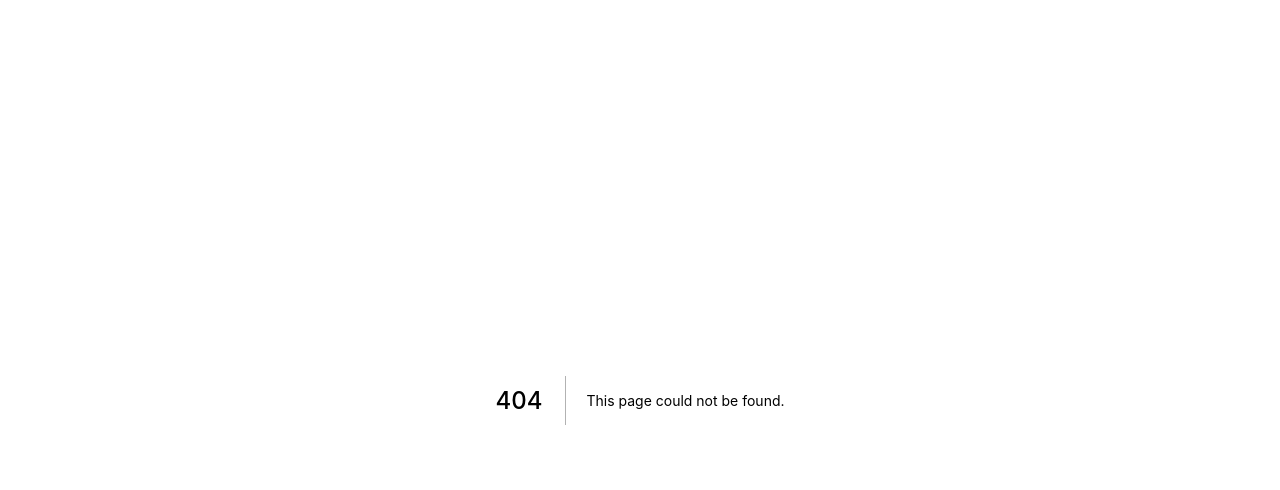
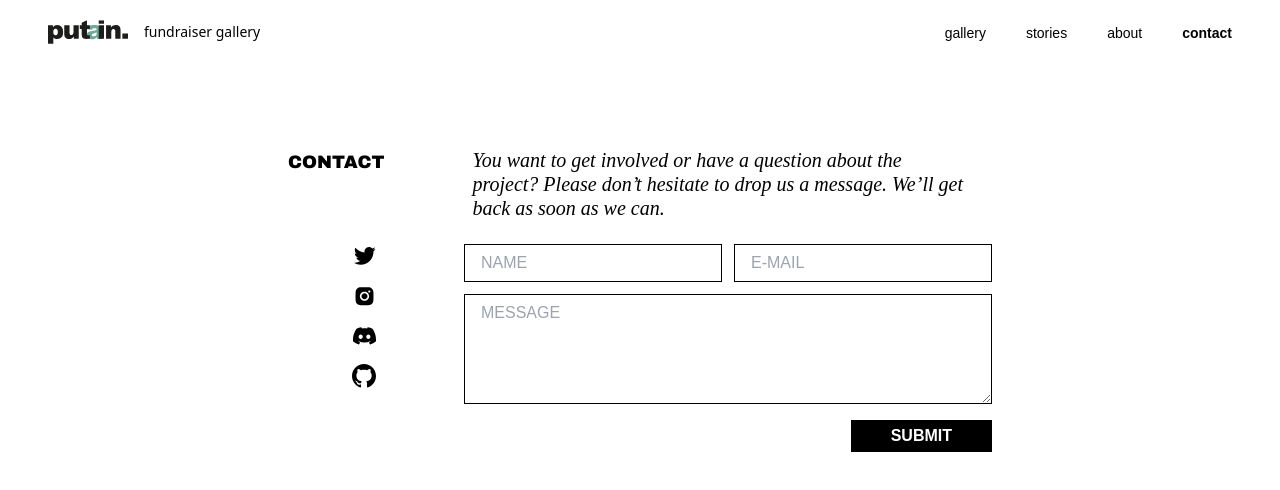
Before and after one commit to putain-wtf/putain.wtf, a Next.js app: page /contact in a window 1280 px wide. Before the commit this address had no page. Shown: the top 490 px of the page. Built offline with nearby package versions, Linux system fonts and the light colour scheme.

Commit message:
Add Contact page

```diff
--- a/package.json
+++ b/package.json
@@ -9,9 +9,11 @@
     "lint": "next lint"
   },
   "dependencies": {
+    "formik": "^2.2.9",
     "next": "12.1.0",
     "react": "17.0.2",
-    "react-dom": "17.0.2"
+    "react-dom": "17.0.2",
+    "yup": "^0.32.11"
   },
   "devDependencies": {
     "@types/node": "17.0.21",
--- /dev/null
+++ b/pages/contact.tsx
@@ -0,0 +1,123 @@
+import NavBar from "../components/NavBar/NavBar";
+import { NextPage } from "next";
+import { Formik, Form, Field, ErrorMessage, } from 'formik';
+import * as Yup from 'yup';
+import Link from "next/link";
+import SocialBar from "../components/SocialBar/SocialBar";
+
+const Contact: NextPage = () => {
+    const inputErrorClasses = (isError: boolean) => isError ? "" : ""
+    const inputClasses = " bg-white w-full py-1.5 md:py-1.5 px-2 mt-2 text-left focus:outline focus:outline-4 outline-transparent focus:outline-black/20 border-black font-arial placeholder:uppercase px-4 font-normal text-light-gray antialiased border-[1px] "
+
+    const linkArray = [
+        {href:"https://twitter.com/PutainWtf", iconClass:"bg-twitter-black"},
+        {href:"", iconClass: "bg-insta-black"},
+        {href:"https://discord.com/channels/@me/putain.wtf#8590", iconClass: "bg-discord-black"},
+        {href:"https://github.com/putain-wtf", iconClass: "bg-github-black"},
+    ]
+
+    return (
+        <>
+            <NavBar />
+            <div className=" mx-auto md:px-40 max-w-lg md:max-w-screen-lg">
+                <div className='text-center md:flex mt-20 md:space-x-16 '>
+                    <div className='font-arial-black font-black text-base md:text-lg uppercase'>
+                        Contact
+                    </div>
+                    <div className='font-times font-normal italic text-xl mt-2 px-6 antialiased leading-6 md:mt-0 md:text-left'>
+                        You want to get involved or have a question about the project? Please don’t hesitate to drop us a message. We’ll get back as soon as we can.
+                    </div>
+                </div>
+                <div className=" md:flex md:space-x-20 mt-4">
+                    <div className="hidden md:flex md:flex-col md:ml-14 md:justify-start">
+                        {linkArray.map((link, index) => {
+                            return (
+                                <Link key={index} href={link.href}  >
+                                    <a className="h-10 w-10 p-2">
+                                        <div className={`${link.iconClass} h-full w-full bg-center bg-contain bg-no-repeat`}>
+                                        </div>
+                                    </a>
+                                </Link>
+                            )
+                        })}
+                    </div>
+                    <div className="md:w-full">
+                        <Formik
+                            initialValues={{
+                                email: '' ,
+                                name: '',
+                                message: ''}}
+                            // validationSchema={Yup.object({
+                            //     name: Yup.string()
+                            //     .min(2, 'Too Short!')
+                            //     .max(50, 'Too Long!')
+                            //     .required('Required'),
+                            //     message: Yup.string()
+                            //     .min(2, 'Your message is too short')
+                            //     .required('Please fill in a message'),
+                            //     email: Yup.string().email("Please fill in a valid Email Address").required("Please fill in a valid Email Address"),
+                            // })}
+                            onSubmit={(values, { setSubmitting }) => {
+                                setTimeout(() => {
+                                alert(JSON.stringify(values, null, 2));
+                                setSubmitting(false);
+                                }, 400);
+                            }}
+                        >
+                            {({ errors, touched}) => (
+                                <Form>
+                                    <div className=' mx-4 md:mx-0 '>
+                                        <div className='flex flex-col items-center mt-4 md:flex-row md:space-x-3 md:mt-0'>
+                                            <div className='w-full '>
+                                                <Field
+                                                    className={inputClasses + inputErrorClasses(errors.name && touched.name ? true : false)}
+                                                    name="name"
+                                                    type="text"
+                                                    placeholder="Name"
+                                                />
+                                                <div className=' text-xs font-times italic md:mx-auto md:my-auto'><ErrorMessage name="name"/></div>
+                                            </div>
+                                            <div className='w-full'>
+                                                <Field
+                                                    className={inputClasses + inputErrorClasses(errors.email && touched.email ? true : false)}
+                                                    name="email"
+                                                    type="email"
+                                                    placeholder="E-mail"
+                                                />
+                                                <div className='text-xs font-times italic md:mx-auto md:my-auto '><ErrorMessage name="email"/></div>
+                                            </div>
+                                        </div>
+                                        <div className='flex flex-col items-center md:mt-1'>
+                                            <Field
+                                                className={inputClasses + inputErrorClasses(errors.message && touched.message ? true : false)}
+                                                name="message"
+                                                type="textarea"
+                                                as="textarea"
+                                                rows={4}
+                                                placeholder="Message"
+                                            />
+                                            <div className=' mt-2 text-xs font-times italic'><ErrorMessage name="message"/></div>
+                                        </div>
+                                        <div className="md:flex md:justify-end">
+                                            <button type="submit" className="block mt-2 mb-12 mx-auto bg-black md:mx-0 md:mb-0  ">
+                                                <div className="py-1 px-16 md:px-10 md:py-1">
+                                                    <div className=" font-arial font-bold uppercase text-white ">
+                                                        Submit
+                                                    </div>
+                                                </div>
+                                            </button>
+                                        </div>
+                                    </div>
+                                </Form>
+                            )}
+                        </Formik>
+                    </div>
+                </div>
+                <div className="md:hidden">
+                    <SocialBar/>
+                </div>
+            </div>
+        </>
+    )
+}
+export default Contact;
```
Also changed, not shown: pages/index.tsx (+6 -2 lines), 1 other file (tests, documents, lock files or other folders).
